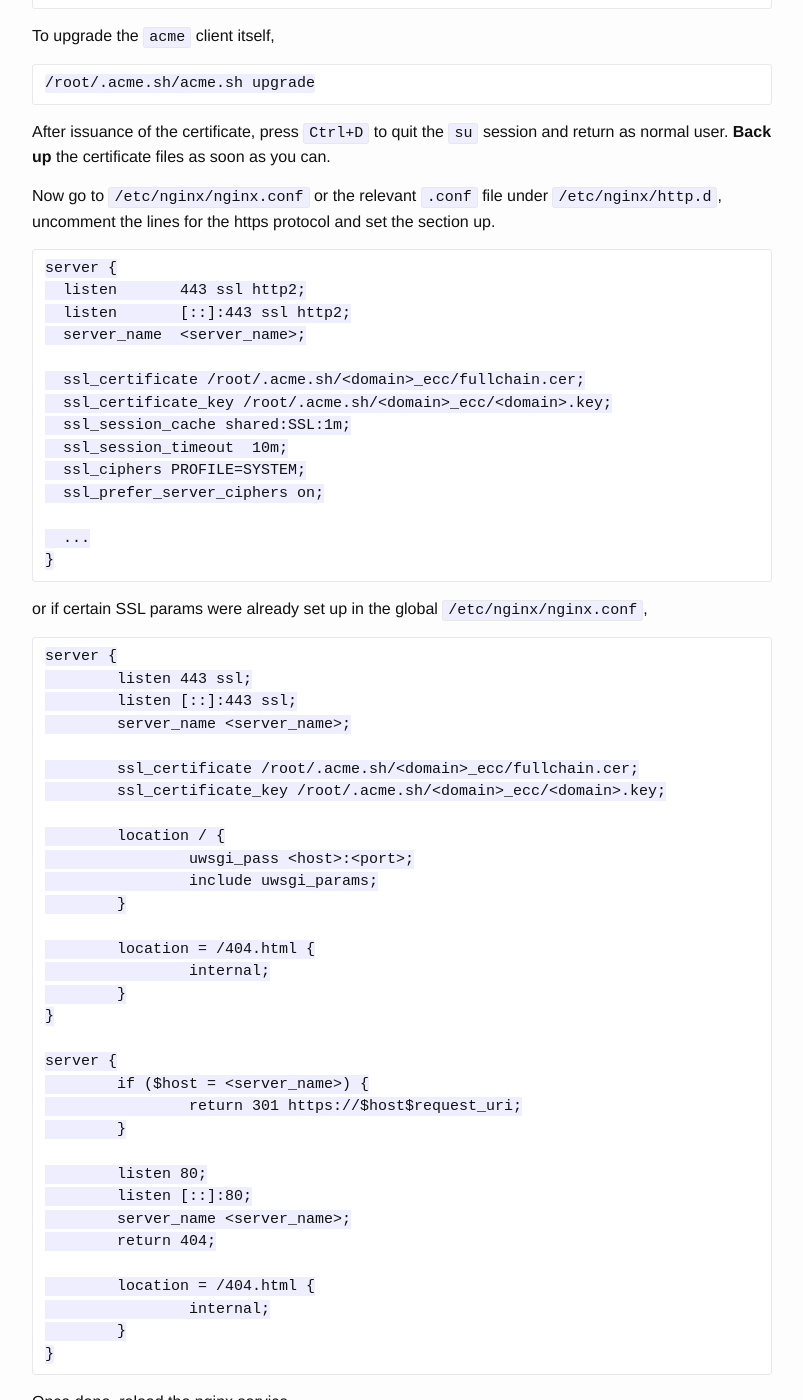
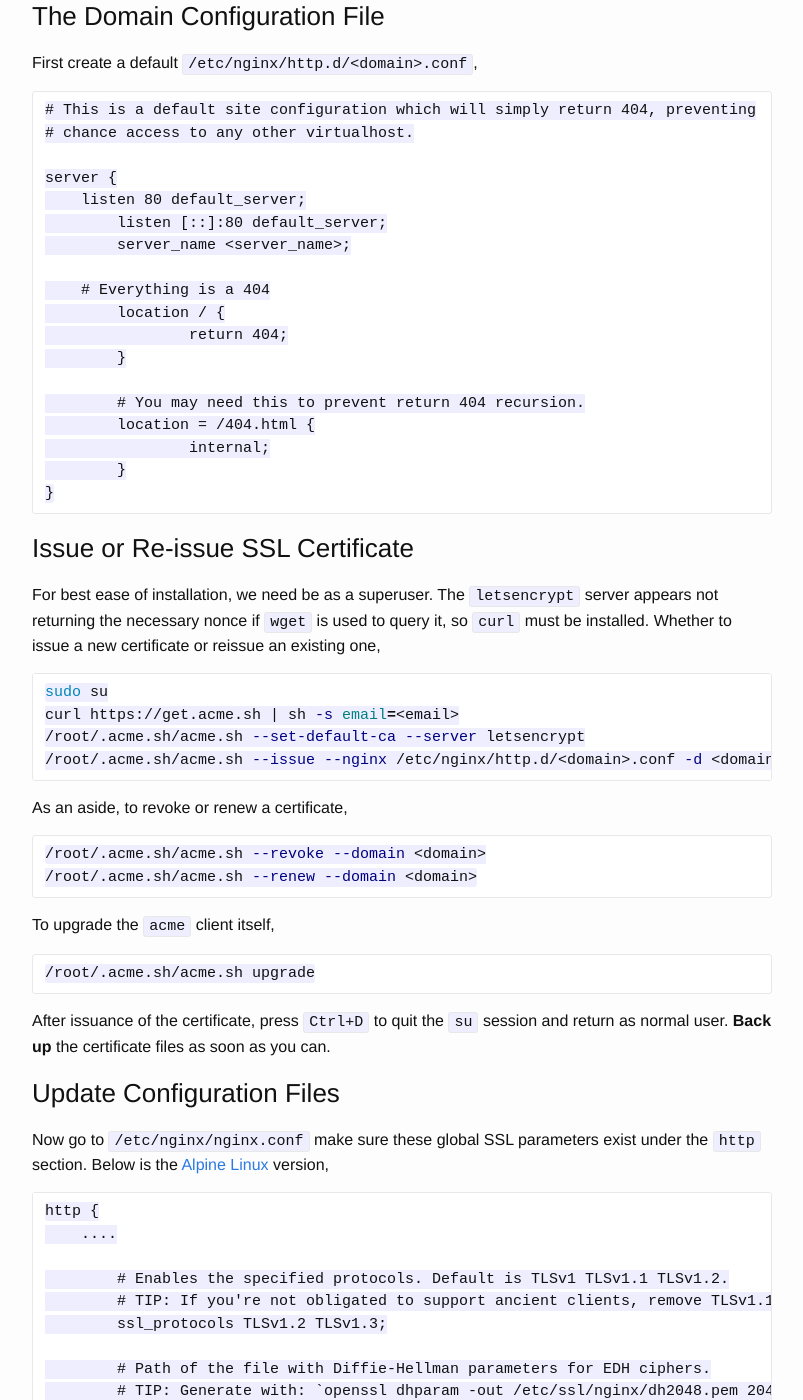
Before and after one commit to jli05/jli05.github.io, a Jekyll site: the page built from _posts/2023-08-28-acme-SSL-certificates.md, in a window 1280 px wide and 1400 px high, scrolled down 913 px. Shown: the whole window, without its empty margins (238-1041 px from the left). Built offline with Jekyll 4.4.1, drawn with Linux system fonts in a browser that asks for light colours; some of the changed text lies outside the part shown.

Commit message:
restructure articles

````diff
--- a/_posts/2023-08-28-acme-SSL-certificates.md
+++ b/_posts/2023-08-28-acme-SSL-certificates.md
@@ -14,13 +14,55 @@
 ## `acme.sh`
 An alternative client program could be [acme.sh](https://acme.sh), an open-source shell script.
 
-Suppose the web server is [nginx](https://nginx.org). For best ease of installation, we need be as a superuser. The `letsencrypt` server appears not returning the necessary nonce if `wget` is used to query it, so `curl` must be installed. Use the relevant `.conf` file under `/etc/nginx/http.d` for the domain in question.
+### nginx Web Server
+We use [nginx](https://nginx.org) web server. We will incrementally make changes and reload to check,
+
+on systemd-based systems,
+
+```sh
+nginx -t
+sudo service nginx force-reload
+```
+
+or on [Alpine Linux](https://www.alpinelinux.org),
+
+```sh
+/etc/init.d/nginx checkconfig
+/etc/init.d/nginx reload
+```
+
+### The Domain Configuration File
+First create a default `/etc/nginx/http.d/<domain>.conf`,
+
+```
+# This is a default site configuration which will simply return 404, preventing
+# chance access to any other virtualhost.
+
+server {
+    listen 80 default_server;
+	listen [::]:80 default_server;
+	server_name <server_name>;
+
+    # Everything is a 404
+	location / {
+		return 404;
+	}
+
+	# You may need this to prevent return 404 recursion.
+	location = /404.html {
+		internal;
+	}
+}
+```
+
+### Issue or Re-issue SSL Certificate
+For best ease of installation, we need be as a superuser. The `letsencrypt` server appears not returning the necessary nonce if `wget` is used to query it, so `curl` must be installed. Whether to issue a new certificate or reissue an existing one,
 
 ```sh
 sudo su
 curl https://get.acme.sh | sh -s email=<email>
 /root/.acme.sh/acme.sh --set-default-ca --server letsencrypt
-/root/.acme.sh/acme.sh --issue --nginx <conf> -d <domain>
+/root/.acme.sh/acme.sh --issue --nginx /etc/nginx/http.d/<domain>.conf -d <domain>
 ```
 
 As an aside, to revoke or renew a certificate,
@@ -38,26 +80,41 @@
 
 After issuance of the certificate, press `Ctrl+D` to quit the `su` session and return as normal user. **Back up** the certificate files as soon as you can.
 
-Now go to `/etc/nginx/nginx.conf` or the relevant `.conf` file under `/etc/nginx/http.d`, uncomment the lines for the https protocol and set the section up.
+### Update Configuration Files
+Now go to `/etc/nginx/nginx.conf` make sure these global SSL parameters exist under the `http` section. Below is the [Alpine Linux](https://www.alpinelinux.org/) version,
 
 ```
-server {
-  listen       443 ssl http2;
-  listen       [::]:443 ssl http2;
-  server_name  <server_name>;
+http {
+    ....
 
-  ssl_certificate /root/.acme.sh/<domain>_ecc/fullchain.cer;
-  ssl_certificate_key /root/.acme.sh/<domain>_ecc/<domain>.key;
-  ssl_session_cache shared:SSL:1m;
-  ssl_session_timeout  10m;
-  ssl_ciphers PROFILE=SYSTEM;
-  ssl_prefer_server_ciphers on;
+	# Enables the specified protocols. Default is TLSv1 TLSv1.1 TLSv1.2.
+	# TIP: If you're not obligated to support ancient clients, remove TLSv1.1.
+	ssl_protocols TLSv1.2 TLSv1.3;
 
-  ...
+	# Path of the file with Diffie-Hellman parameters for EDH ciphers.
+	# TIP: Generate with: `openssl dhparam -out /etc/ssl/nginx/dh2048.pem 2048`
+	#ssl_dhparam /etc/ssl/nginx/dh2048.pem;
+
+	# Specifies that our cipher suits should be preferred over client ciphers.
+	# Default is 'off'.
+	ssl_prefer_server_ciphers on;
+
+	# Enables a shared SSL cache with size that can hold around 8000 sessions.
+	# Default is 'none'.
+	ssl_session_cache shared:SSL:2m;
+
+	# Specifies a time during which a client may reuse the session parameters.
+	# Default is '5m'.
+	ssl_session_timeout 1h;
+
+	# Disable TLS session tickets (they are insecure). Default is 'on'.
+	ssl_session_tickets off;
+
+    ...
 }
 ```
 
-or if certain SSL params were already set up in the global `/etc/nginx/nginx.conf`,
+Now change `/etc/nginx/http.d/<domain>.conf` to
 
 ```
 server {
@@ -94,14 +151,4 @@
 }
 ```
 
-Once done, reload the nginx service,
-
-```sh
-sudo service nginx force-reload
-```
-
-Or on [Alpine Linux](https://www.alpinelinux.org),
-
-```sh
-/etc/init.d/nginx reload
-```
+Reload the web server to test.
````
Also changed, not shown: _posts/2023-08-28-Migrate-a-web-server.md (+6 -27 lines).
